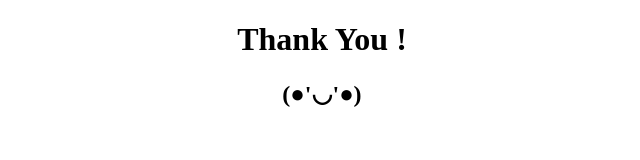
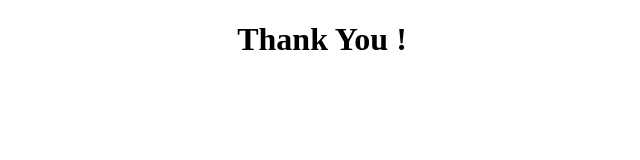
Before and after one commit to puneethkumarvh/hmtl_cv, a plain HTML site: page landing.html in a window 1280 px wide. Shown: the full height of the page, 318-958 px from the left. Drawn offline with Linux system fonts and the light colour scheme.

Commit message:
Update landing.html

```diff
--- a/landing.html
+++ b/landing.html
@@ -8,8 +8,8 @@
     <center>
 
       <h1>Thank You !</h1>
-      <h2>(●'◡'●)</h2>
-      </center>
+     <!-- <h2>(●'◡'●)</h2>  -->
+       </center>
 
   </body>
 </html>
```
